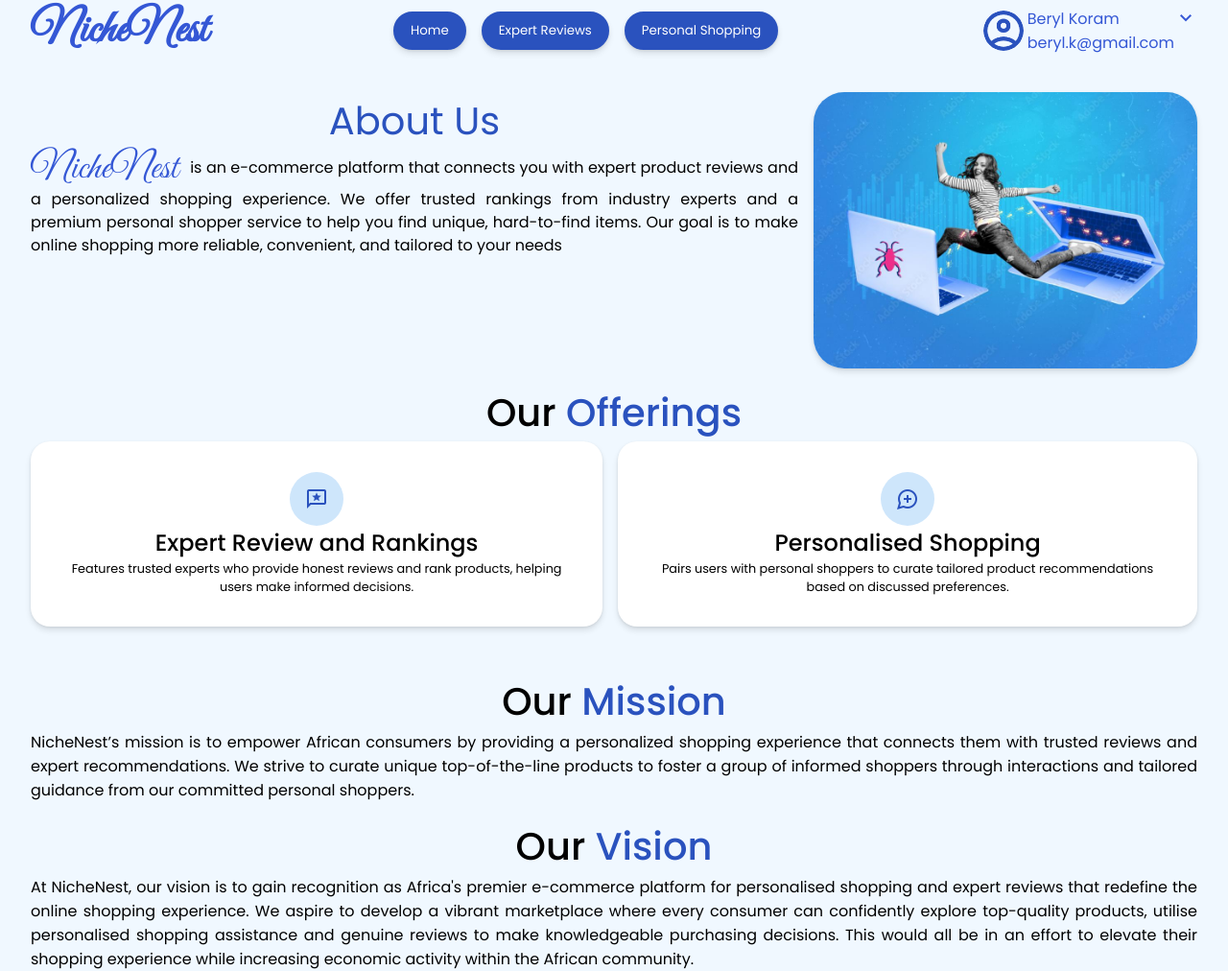
After one commit to berylkor/E-Commerce-FinalProject, a PHP site: page /about_view.php in a window 1280 px wide. The commit adds this page. Shown: the whole page at 96% size. Run offline with PHP 8.4, Linux system fonts and the light colour scheme.

Commit message:
about page commit

```diff
--- a/actions/signup_action.php
+++ b/actions/signup_action.php
@@ -4,20 +4,23 @@
 
     if ($_SERVER["REQUEST_METHOD"] == "POST")
     {
-
+        // user details for sign up user
         $user_name = $_POST["username"];
         $user_email = $_POST["email"];
         $user_pass = $_POST["ppassword"];
         $user_country = $_POST["country"];
 
+        // call function from controller to add the users
         $register = add_user_ctr($user_name, $user_email, $user_pass, $user_country);
 
         if ($register !== false)
         {
+            // redirect if successful
             header("Location: ../view/login_view.php");
         }
         else
         {
+            // redirect back to the login
             header("Location: ../view/login_view.php#");
         }
     }
--- /dev/null
+++ b/css/about.css
@@ -0,0 +1,242 @@
+@import url('https://fonts.googleapis.com/css2?family=Great+Vibes&family=Montserrat:ital,wght@0,100..900;1,100..900&family=Poppins:ital,wght@0,100;0,200;0,300;0,400;0,500;0,600;0,700;0,800;0,900;1,100;1,200;1,300;1,400;1,500;1,600;1,700;1,800;1,900&display=swap');
+
+:root
+{
+    --color-logo: #3457D5;
+    --color-highlight: #2a52be;
+    --color-special: #6495ED;
+    --color-font: #ffffff;
+    --color-background: #F0F8FF;
+    --color-background-2:#011225;
+    --color-header: #14141e;
+    /* --color-gradient: linear-gradient(#25252b, var(--color-highlight), #25252b, var(--color-highlight)) */
+    --shadow: 0 0 10px var(--color-highlight);
+    --shadow-box: 0px 4px 6px rgba(0, 0, 0, 0.1),
+                  0px 1px 3px rgba(0, 0, 0, 0.08);
+    --border-radius:20px;
+    --logo-fontsize: 3rem;
+}
+
+*
+{
+    font-family: 'Poppins', sans-serif;
+    margin: 0;
+    padding: 0;
+    box-sizing: border-box;
+}
+
+html
+{
+    width: 100%;
+    height: 100%;
+}
+
+body
+{
+    display: grid;
+    grid-template-rows: 8% 92%;
+    grid-template-columns: 20% 80%;
+    grid-template-areas:
+    "header header"
+    "main main";
+    width: 100%;
+    height: 100%;
+    background-color: var(--color-background);
+}
+
+header
+{
+    grid-area: header;
+    display: flex;
+    padding: 2rem;
+    justify-content: space-between;
+    align-items: center;
+    height: 100%;
+    color: var(--color-font);
+    background: var(--color-background);
+}
+
+header > h2
+{
+    font-family: 'Great Vibes', cursive;
+    font-size: var(--logo-fontsize);
+    color: var(--color-logo);
+}
+
+header > div
+{
+    display: flex;
+    flex-direction: row;
+    align-items: center;
+}
+
+header > div > button
+{
+    cursor: pointer;
+    border: 2px solid var(--color-highlight);
+    border-radius: 20px;
+    background-color: var(--color-highlight);
+    width: fit-content;
+    height: 2.5rem;
+    padding: 0 1rem;
+    margin-right: 1rem;
+    box-shadow: var(--shadow-box);
+}
+
+header > div > button > a
+{
+    color: var(--color-font);
+}
+
+header img
+{
+    cursor: pointer;
+}
+
+.user_container
+{
+    display: flex;
+    flex-direction: row;
+    align-items: start;
+    color: var(--color-logo);
+}
+
+.profile_details
+{
+    display: flex;
+    flex-direction: column;
+    width: fit-content;
+    color: var(--color-logo);
+}
+
+main
+{
+    grid-area: main;
+    padding: 2rem;
+}
+
+.section1
+{
+    display: flex;
+    gap: 1rem;
+}
+
+.section1 h3
+{
+    font-size: 2.5rem;
+    font-weight: 400;
+    text-align: center;
+    color: var(--color-highlight);
+}
+
+.about_content
+{
+    width: fit-content;
+    text-align: justify;
+    line-height: 1.5;
+    display: inline-block;
+    vertical-align: middle;
+}
+
+#brandname
+{
+    font-size: 2.5rem;
+    font-family: 'Great Vibes', cursive;
+    color: var(--color-logo);
+    display: inline-block;
+    vertical-align: middle;
+    margin-right: 0.5rem;
+    line-height: 1;
+}
+
+.section1 img
+{
+    border-radius: 2rem;
+    box-shadow: var(--shadow-box);
+}
+
+
+.section2 > h4
+{
+    font-size: 2.5rem;
+    font-weight: 500;
+    margin-top: 1rem;
+    text-align: center;
+
+}
+
+.highlight
+{
+    color: var(--color-highlight);
+}
+
+.divisions
+{
+    display: flex;
+    flex-direction: row;
+    gap: 1rem;
+}
+
+.reviews_section, .shopping_section
+{
+    border-radius: 20px;
+    background-color: #ffffff;
+    min-height: 45%;
+    padding: 2rem;
+    text-align: center;
+    margin-bottom: 2rem;
+    box-shadow: var(--shadow-box);
+}
+
+.reviews_section > span, .shopping_section > span
+{
+    padding: 1rem;
+    border-radius: 200px;
+    background-color: #cee6fb;
+    color: var(--color-highlight);
+}
+
+.reviews_section > h4, .shopping_section > h4
+{
+    font-size: 1.5rem;
+    font-weight: 500;
+}
+
+
+.reviews_section > p, .shopping_section > p
+{
+    font-size: 0.8rem;
+    line-height: 1.5;
+}
+
+.mission_container > h4, .vision_container > h4
+{
+    font-size: 2.5rem;
+    font-weight: 500;
+    margin-top: 1rem;
+    text-align: center;
+}
+
+.mission_container > p, .vision_container > p
+{
+    width: fit-content;
+    text-align: justify;
+}
+
+
+
+@media (max-width: 768px) {
+    .section1 {
+        flex-direction: column;
+        align-items: center;
+    }
+
+    .about_content {
+        width: 100%;
+        text-align: justify;
+    }
+
+    #brandname {
+        font-size: 2rem;
+    }
+}
--- a/css/login.css
+++ b/css/login.css
@@ -64,7 +64,7 @@ header > div > button
     background-color: var(--color-highlight);
     width: 5rem;
     height: 2.5rem;
-    box-shadow: 0 0 10px var(--color-highlight);
+    box-shadow: var(--shadow-box);
     cursor: pointer;
 }
 
--- a/css/welcome.css
+++ b/css/welcome.css
@@ -79,7 +79,7 @@ header > div > button
     width: 5rem;
     height: 2.5rem;
     margin-right: 1rem;
-    box-shadow: 0 0 10px var(--color-highlight);
+    box-shadow: var(--shadow-box)
 }
 
 header > div > button > a
--- a/js/login.js
+++ b/js/login.js
@@ -2,10 +2,12 @@ const container = document.querySelector('.container');
 const LoginLink = document.querySelector('.LoginLink');
 const SignupLink = document.querySelector('.SignupLink');
 
+// show the sign up form and hide login
 SignupLink.addEventListener('click', ()=>{
     container.classList.add('active')
 })
 
+// show the login form and hide the signup
 LoginLink.addEventListener('click', ()=>{
     container.classList.remove('active')
 })
--- /dev/null
+++ b/view/about_view.php
@@ -0,0 +1,83 @@
+<!DOCTYPE html>
+<html lang="en">
+<head>
+    <meta charset="UTF-8">
+    <meta name="viewport" content="width=device-width, initial-scale=1.0">
+    <title>About Us</title>
+    <link rel="stylesheet" href="../css/about.css">
+    <link href="https://fonts.googleapis.com/css2?family=Material+Symbols+Outlined" rel="stylesheet" />
+</head>
+<body>
+    <header>
+        <h2>NicheNest</h2>
+        <div>
+            <button><a href="home_view.php" style="text-decoration: none;">Home</a></button>
+            <button><a href="reviews.html" style="text-decoration: none;">Expert Reviews</a></button>
+            <button><a href="shopping.html" style="text-decoration: none;">Personal Shopping</a></button>
+        </div>
+        <div class="user_container">
+            <img src="../images/fillin_profile.png" alt="logo" width="50px" height="50px">
+            <div class="profile_details">
+                <p>Beryl Koram</p>
+                <p>beryl.k@gmail.com</p>
+            </div>
+            <span class="material-symbols-outlined">keyboard_arrow_down</span>
+        </div>
+    </header>
+    <main>
+        <div class="section1">
+            <div>
+                <h3>About Us</h3>
+                <p class="about_content">
+                    <span id="brandname">NicheNest</span>
+                    is an e-commerce platform that connects you with expert product reviews and a personalized
+                    shopping experience. We offer trusted rankings from industry experts and a premium personal shopper service
+                    to help you find unique, hard-to-find items. Our goal is to make online shopping more reliable, convenient,
+                    and tailored to your needs
+                </p>
+            </div>
+            <img src="../images/about.jpg" alt="about image" width="400px">
+        </div>
+
+        <div class="section2">
+            <h4> Our <span class="highlight">Offerings</span></h4>
+            <div class="divisions">
+                <div class="reviews_section">
+                    <span class="material-symbols-outlined">reviews</span>
+                    <h4>Expert Review and Rankings</h4>
+                    <p>
+                        Features trusted experts who provide honest reviews and rank products,
+                        helping users make informed decisions.
+                    </p>
+                </div>
+
+                <div class="shopping_section">
+                    <span class="material-symbols-outlined">maps_ugc</span>
+                    <h4>Personalised Shopping</h4>
+                    <p>
+                        Pairs users with personal shoppers to curate tailored product recommendations
+                        based on discussed preferences.
+                    </p>
+                </div>
+            </div>
+        </div>
+        <div class="mission_container">
+            <h4>Our <span class="highlight">Mission</span></h4>
+            <p>
+               NicheNest’s mission is to empower African consumers by providing a personalized shopping experience that connects them with trusted
+               reviews and expert recommendations. We strive to curate unique top-of-the-line products to foster a group of informed shoppers through
+               interactions and tailored guidance from our committed personal shoppers.
+            </p>
+        </div>
+        <div class="vision_container">
+            <h4>Our <span class="highlight">Vision</span></h4>
+            <p>
+                At NicheNest, our vision is to gain recognition as Africa's premier e-commerce platform for personalised shopping and expert reviews that redefine
+                the online shopping experience. We aspire to develop a vibrant marketplace where every consumer can confidently explore top-quality products, utilise
+                personalised shopping assistance and genuine reviews to make knowledgeable purchasing decisions. This would all be in an effort to elevate their shopping
+                experience while increasing economic activity within the African community.
+            </p>
+        </div>
+    </main>
+</body>
+</html>
--- a/view/welcome_view.php
+++ b/view/home_view.php
@@ -17,8 +17,9 @@
     <header>
         <h2>NicheNest</h2>
         <div>
-            <button><a href="home.html" style="text-decoration: none;">Home</a></button>
-            <button><a href="about.html" style="text-decoration: none;">About Us</a></button>
+            <button><a href="about_view.php" style="text-decoration: none;">About Us</a></button>
+            <button><a href="reviews.html" style="text-decoration: none;">Expert Reviews</a></button>
+            <button><a href="shopping.html" style="text-decoration: none;">Personal Shopping</a></button>
         </div>
         <div class="user_container">
             <img src="../images/fillin_profile.png" alt="logo" width="50px" height="50px">
--- a/view/home.html
+++ b/view/landing_view.php
@@ -4,7 +4,7 @@
     <meta charset="UTF-8">
     <meta name="viewport" content="width=device-width, initial-scale=1.0">
     <title>Home</title>
-    <link rel="stylesheet" href="../css/newhome.css">
+    <link rel="stylesheet" href="../css/home.css">
     <link href="https://fonts.googleapis.com/css2?family=Material+Symbols+Outlined" rel="stylesheet" />
 </head>
 <body>
```
Also changed, not shown: view/about_view.html (deleted, +0 -11 lines), images/about.JPG (added).
